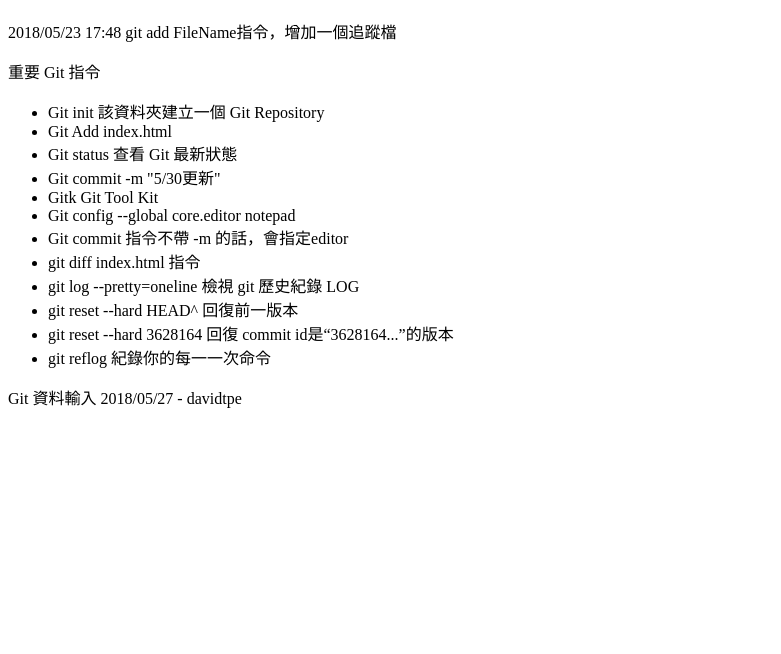
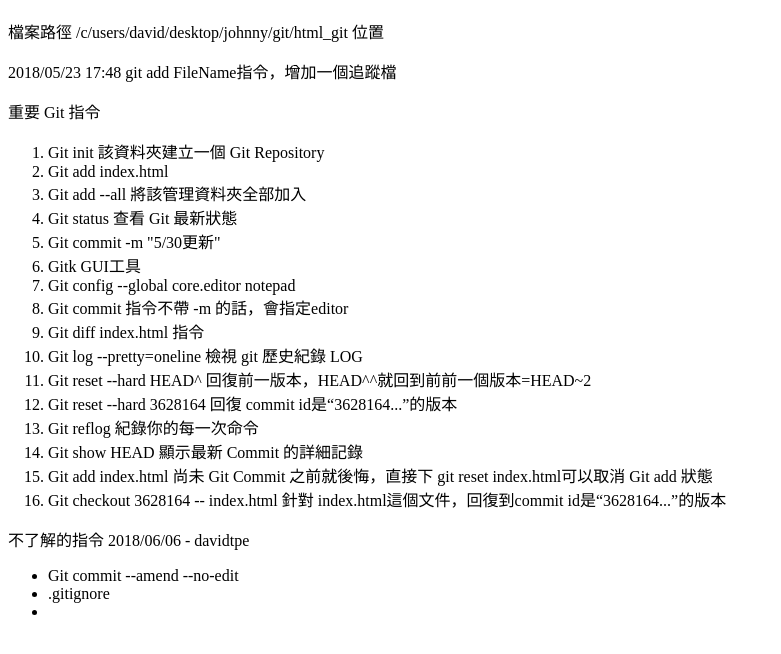
Before and after one commit to davidtpe/html_git, a plain HTML site: page index.html in a window 1280 px wide. Shown: the part 70-724 px from the top of the page, without its empty margins (0-781 px from the left). Drawn offline with Linux system fonts and the light colour scheme.

Commit message:
6/6 加入多個指令

```diff
--- a/index.html
+++ b/index.html
@@ -10,25 +10,38 @@
 
 <body>
     <h1>Git HTML 文件版本管理</h1>
+    <p>檔案路徑 /c/users/david/desktop/johnny/git/html_git 位置
+    </p>
     <p>2018/05/23 17:48 git add FileName指令，增加一個追蹤檔</p>
     <div>
         <p>重要 Git 指令</p>
-        <ul>
+        <ol>
             <li>Git init 該資料夾建立一個 Git Repository</li>
-            <li>Git Add index.html</li>
+            <li>Git add index.html</li>
+            <li>Git add --all 將該管理資料夾全部加入</li>
             <li>Git status 查看 Git 最新狀態</li>
             <li>Git commit -m "5/30更新"</li>
-            <li>Gitk Git Tool Kit </li>
+            <li>Gitk GUI工具</li>
             <li>Git config --global core.editor notepad</li>
             <li>Git commit 指令不帶 -m 的話，會指定editor</li>
-            <li>git diff index.html 指令</li>
-            <li>git log --pretty=oneline 檢視 git 歷史紀錄 LOG</li>
-            <li>git reset --hard HEAD^ 回復前一版本</li>
-            <li>git reset --hard 3628164 回復 commit id是“3628164...”的版本</li>
-            <li>git reflog 紀錄你的每⼀一次命令</li>
+            <li>Git diff index.html 指令</li>
+            <li>Git log --pretty=oneline 檢視 git 歷史紀錄 LOG</li>
+            <li>Git reset --hard HEAD^ 回復前一版本，HEAD^^就回到前前一個版本=HEAD~2</li>
+            <li>Git reset --hard 3628164 回復 commit id是“3628164...”的版本</li>
+            <li>Git reflog 紀錄你的每一次命令</li>
+            <li>Git show HEAD 顯示最新 Commit 的詳細記錄</li>
+            <li>Git add index.html 尚未 Git Commit 之前就後悔，直接下 git reset index.html可以取消 Git add 狀態</li>
+            <li>Git checkout 3628164 -- index.html 針對 index.html這個文件，回復到commit id是“3628164...”的版本</li>
+        </ol>
+    </div>
+    <div>
+        <p>不了解的指令 2018/06/06 - davidtpe</p>
+        <ul>
+            <li>Git commit --amend --no-edit</li>
+            <li>.gitignore</li>
+            <li></li>
         </ul>
     </div>
-    <p>Git 資料輸入 2018/05/27 - davidtpe</p>
 
 </body>
 
```
